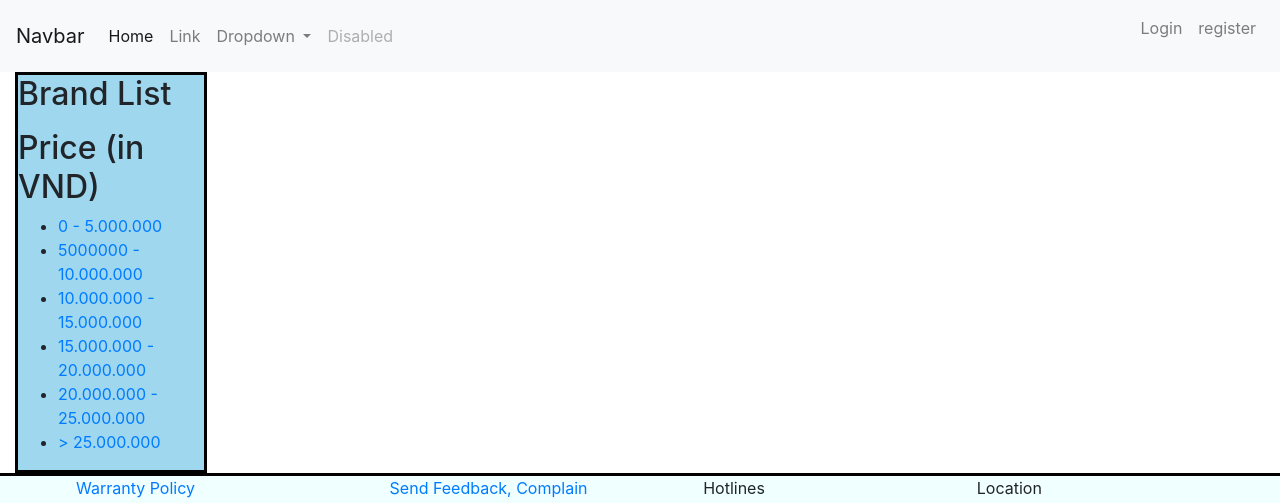
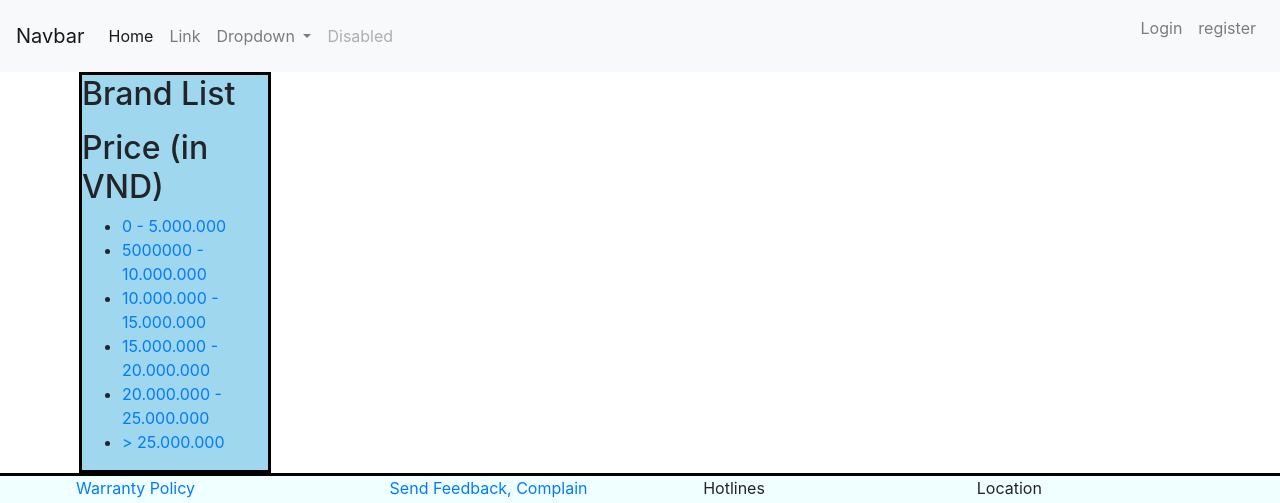
Before and after one commit to tanphat13/web-assignment, a PHP site: page /category in a window 1280 px wide. Shown: the top 503 px of the page. Run offline with PHP 8.4, Linux system fonts and the light colour scheme; data that the repository does not hold is empty; some libraries are stand-ins or nearby versions.

Commit message:
Updating

```diff
--- a/public/index.css
+++ b/public/index.css
@@ -6,7 +6,7 @@
 
 .container {
   width: 100%;
-  margin: 0;
+  margin: 0 5%;
 }
 
 body {
@@ -168,4 +168,3 @@ body {
   top: 0px;
   z-index: 1;
 }
-/*# sourceMappingURL=index.css.map */
--- a/public/index.scss
+++ b/public/index.scss
@@ -5,7 +5,7 @@
 }
 .container {
     width: 100%;
-    margin: 0;
+    margin: 0 5%;
 }
 @import "./styles/footer";
 @import "./styles/installment";
--- a/public/styles/product.css
+++ b/public/styles/product.css
@@ -12,8 +12,9 @@
 }
 
 .product #carouselIndicators {
-  width: 50%;
-  height: 50%;
+  margin: 0 5%;
+  width: 60vh;
+  height: 60vh;
 }
 
 .product #carouselIndicators .carousel-indicators li {
--- a/public/styles/product.scss
+++ b/public/styles/product.scss
@@ -6,8 +6,9 @@
     border-bottom: 2px solid rgba(213, 213, 213, 0.5);
     font-size: 2vh;
     #carouselIndicators {
-        width: 50%;
-        height: 50%;
+        margin: 0 5%;
+        width: 60vh;
+        height: 60vh;
         .carousel-indicators {
             li {
                 background-color: rgb(129, 129, 129);
--- a/views/product.php
+++ b/views/product.php
@@ -50,7 +50,7 @@
                 $list_alternative .= "
                     <a href='product?id=$product[product_id]' class='product'>
                         <p class='font-weight-bold'>$product[product_ram]GB/$product[product_rom]GB</p>
-                        <p class='text-danger'>" . number_format($product[product_price], 0, '', '.') . "VND </p>
+                        <p class='text-danger'>" . number_format($product['product_price'], 0, '', '.') . "VND </p>
                     </a>
                 ";
             }
```
Also changed, not shown: public/assets/iphone11.jpeg (added).
